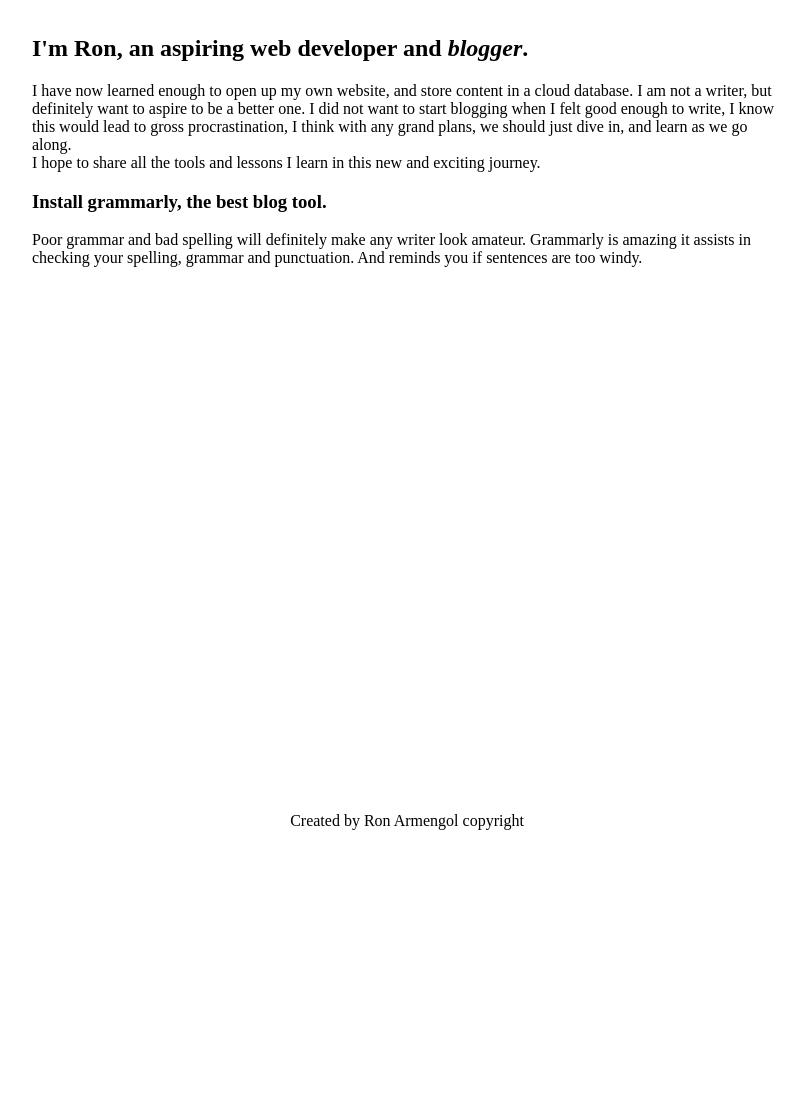
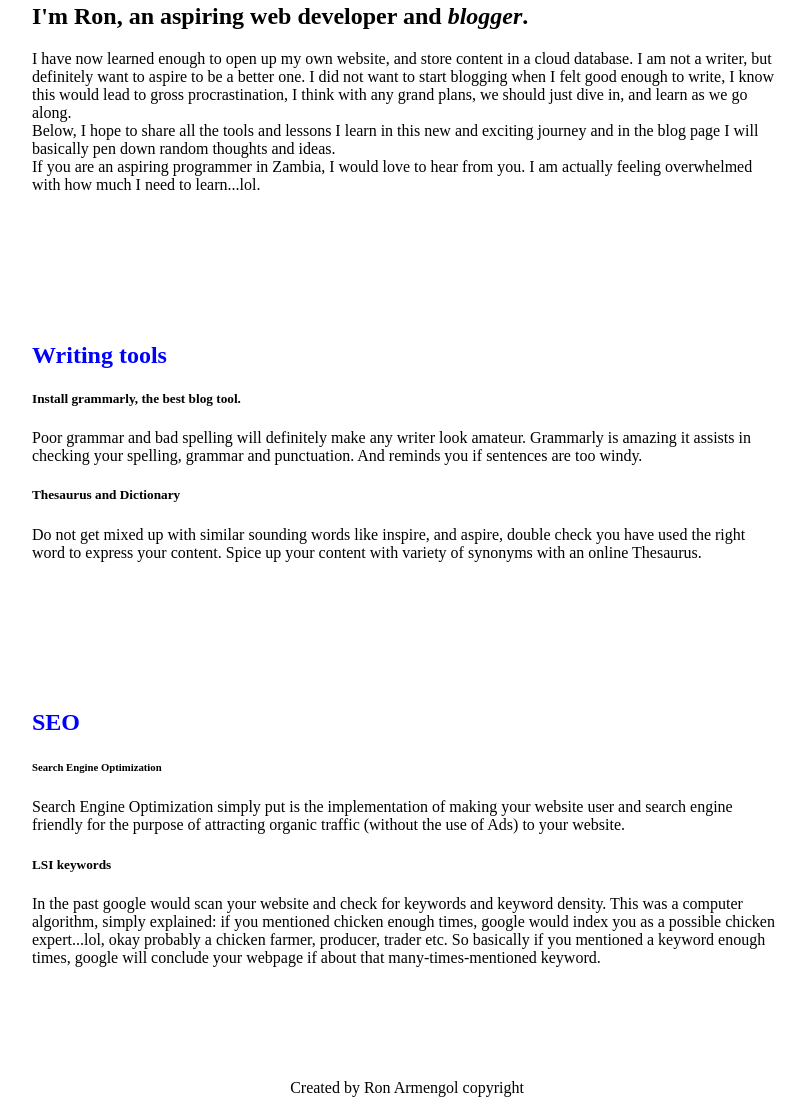
Before and after one commit to ronarmengol/blog1, a Gatsby site: page / in a window 1280 px wide. Shown: the part 1132-2245 px from the top of the page, without its empty margins (233-1038 px from the left). Before the commit the page ends 1978 px from the top, so only its background shows below. Built offline with nearby package versions, Linux system fonts and the light colour scheme; Gatsby itself is replaced by a stand-in of ours.

Commit message:
add small seo article

```diff
--- a/src/components/layout.module.scss
+++ b/src/components/layout.module.scss
@@ -13,8 +13,11 @@
 }
 
 .container2 {
-    margin:7rem auto;
+    margin:5rem auto;
     max-width: 750px;
     padding: 1rem;
-    min-height: 100vh;
+
+    h1 {
+        color: blue;
+    }
 }
--- a/src/pages/index.js
+++ b/src/pages/index.js
@@ -37,14 +37,31 @@ const IndexPage = () => {
       <p>
         I have now learned enough to open up my own website, and store content in a cloud database. I am not a writer, but definitely want to aspire to be a better one. I did not want to start blogging when I felt good enough to write, I know this would lead to gross procrastination, I think with any grand plans, we should just dive in, and learn as we go along.
         <br></br>
-        I hope to share all the tools and lessons I learn in this new and exciting journey.
+        Below, I hope to share all the tools and lessons I learn in this new and exciting journey and in the blog page I will basically pen down random thoughts and ideas.
+        <br></br>
+        If you are an aspiring programmer in Zambia, I would love to hear from you. I am actually feeling overwhelmed with how much I need to learn...lol.
       </p>
-        <h3>Install grammarly, the best blog tool.</h3>
+    </section>
+
+    <section className={layoutStyles.container2}>
+        <h1>Writing tools</h1>
+        <h5>Install grammarly, the best blog tool.</h5>
         <p>Poor grammar and bad spelling will definitely make any writer look amateur. Grammarly is amazing it assists in checking your spelling, grammar and punctuation. And reminds you if sentences are too windy.</p>
+        <h5>Thesaurus and Dictionary</h5>
+        <p>Do not get mixed up with similar sounding words like inspire, and aspire, double check you have used the right word to express your content. Spice up your content with variety of synonyms with an online Thesaurus. </p>
     </section>
+
+    <section className={layoutStyles.container2}>
+        <h1>SEO</h1>
+        <h6>Search Engine Optimization</h6>
+        <p>Search Engine Optimization simply put is the implementation of making your website user and search engine friendly for the purpose of attracting organic traffic (without the use of Ads) to your website.</p>
+        <h5>LSI keywords</h5>
+        <p>In the past google would scan your website and check for keywords and keyword density. This was a computer algorithm, simply explained: if you mentioned chicken enough times, google would index you as a possible chicken expert...lol, okay probably a chicken farmer, producer, trader etc. So basically if you mentioned a keyword enough times, google will conclude your webpage if about that many-times-mentioned keyword.</p>
+    </section>
+
+
       <div style={{textAlign: `center`}}>
       <Footer />
-
       </div>
     </div>
   )
```
